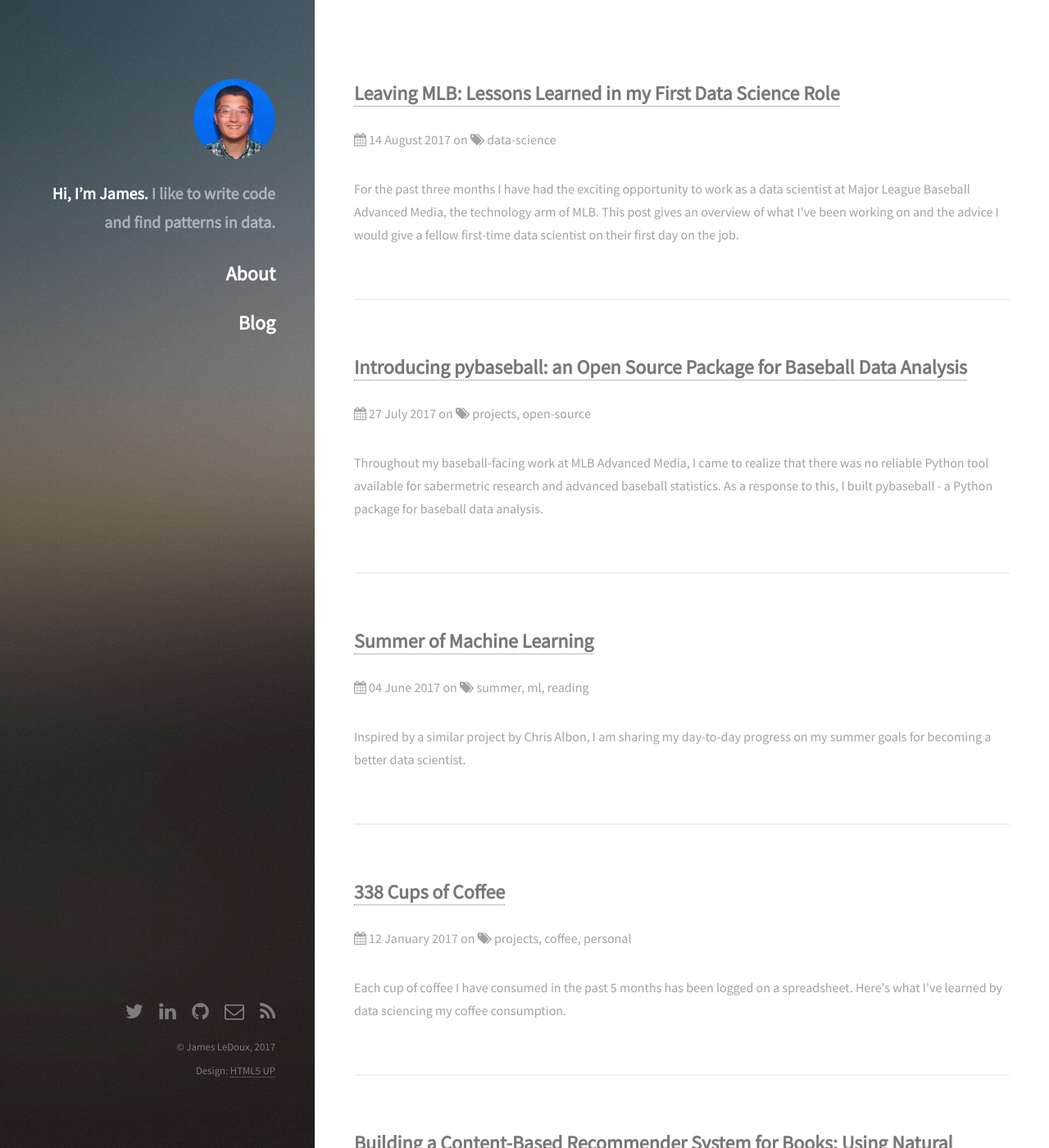
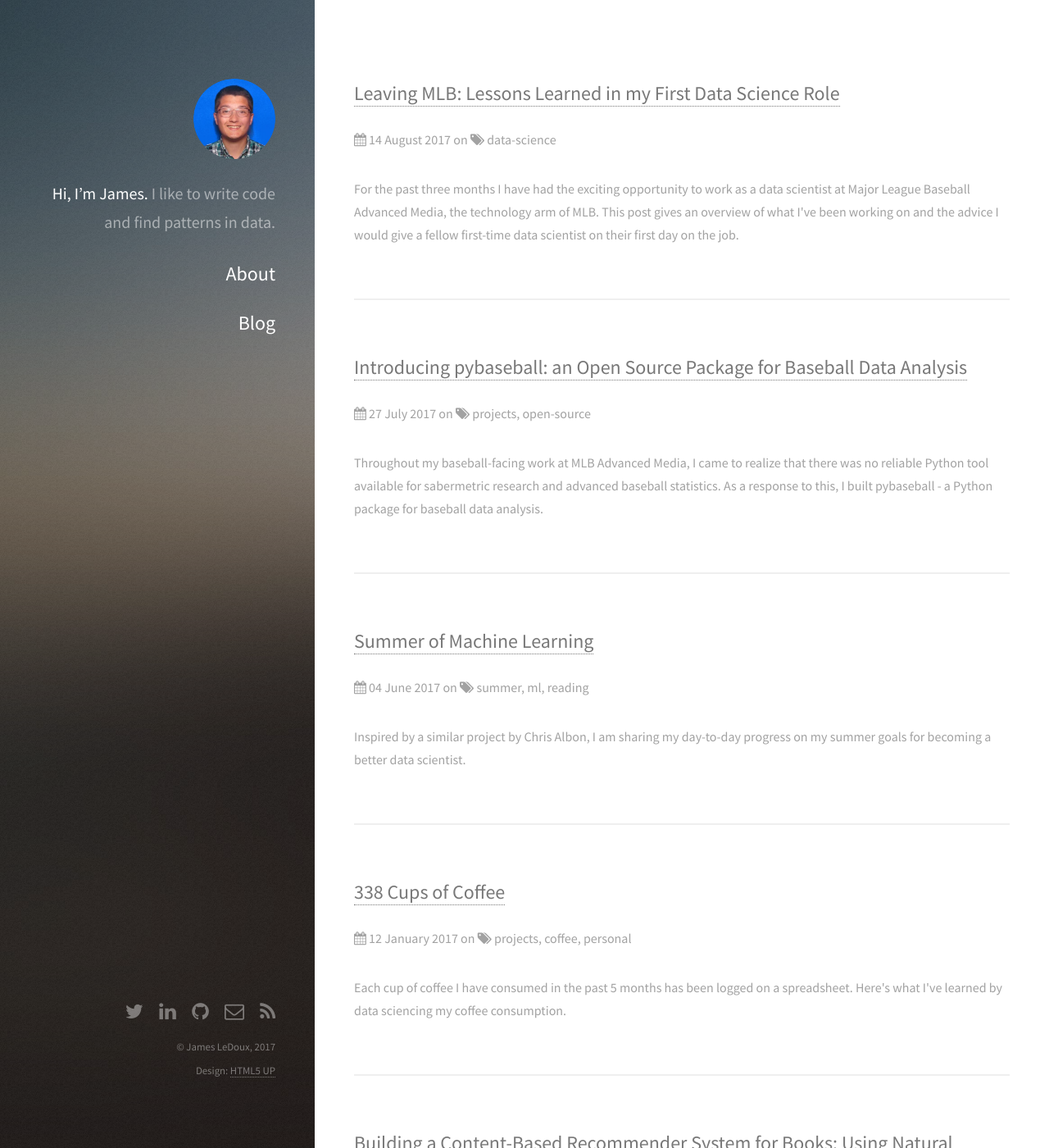
Before and after one commit to jldbc/jldbc.github.io, a Jekyll site: the page built from index.html, in a window 1280 px wide and 1400 px high. Shown: the whole window at 82% size. Built offline with Jekyll 4.4.1, drawn with Linux system fonts in a browser that asks for light colours; the list of posts is cut into pages by our own code.

Commit message:
tweaking boldness again

```diff
--- a/assets/sass/libs/_vars.scss
+++ b/assets/sass/libs/_vars.scss
@@ -20,7 +20,7 @@
 		family:				('Source Sans Pro', Helvetica, sans-serif),
 		family-fixed:		('Courier New', monospace),
 		weight:				400,
-		weight-bold:		1000
+		weight-bold:		100000
 	);
 
 // Palette.
```
